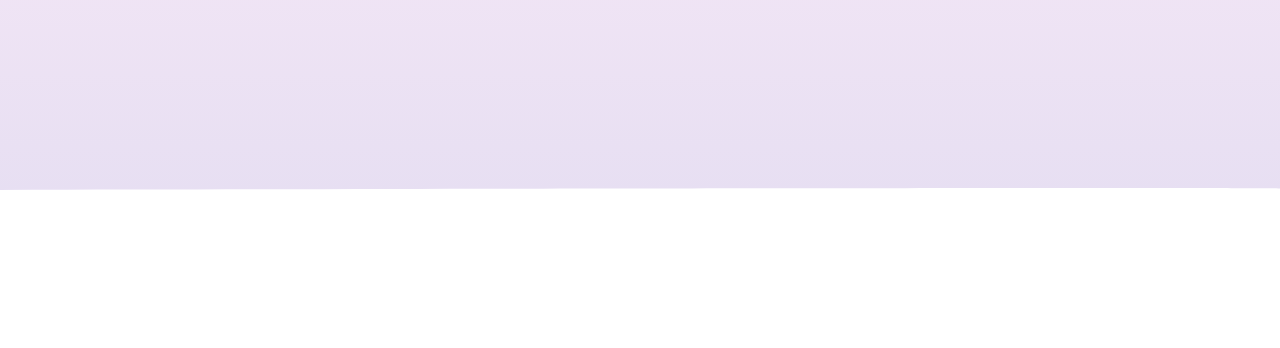
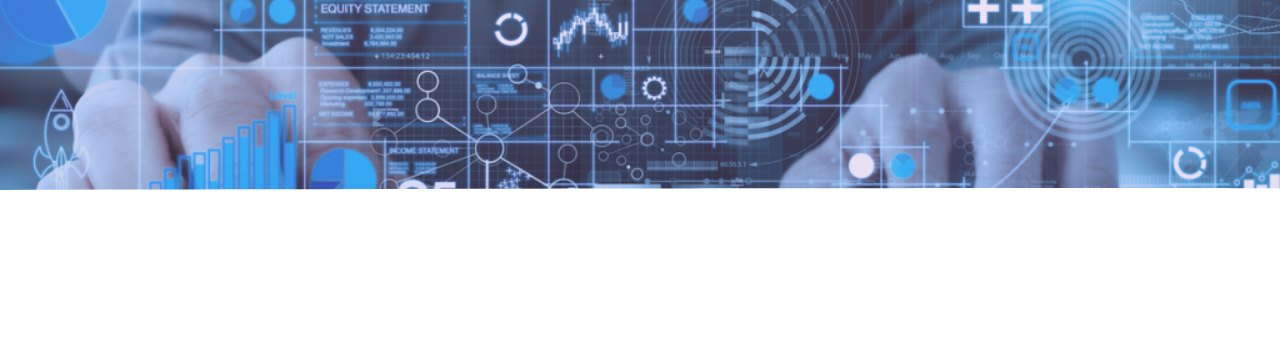
Before and after one commit to GinoSebastianD/GinoSebastianD.github.io, a plain HTML site: page index.html in a window 1280 px wide. Shown: the part 338-686 px from the top of the page. Drawn offline with nearby package versions, Linux system fonts and the light colour scheme; files whose address does not match are found by name.

Commit message:
Update estilos.css

```diff
--- a/estilos.css
+++ b/estilos.css
@@ -34,7 +34,7 @@ h1{
 header{
     width: 100%;
     height: 600 px;
-    background-image: linear-gradient(to top, #a18cd14d 0%, rgba(251, 194, 235, 0.301)), url(../Ejercisios/Imagenes/Portadaucsp.png);
+    background-image: linear-gradient(to top, #a18cd14d 0%, rgba(251, 194, 235, 0.301)), url(../Portadaucsp.png);
     background-size: cover;
     background-attachment: fixed;
     position: relative;
```
